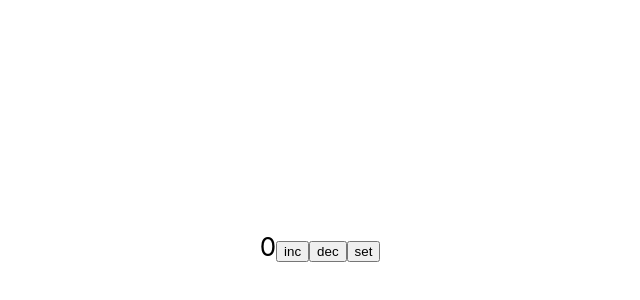
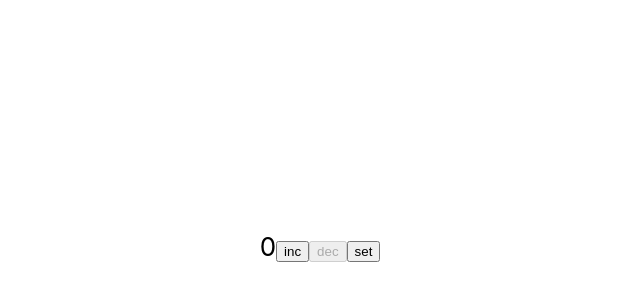
Before and after one commit to AlexMadM/counter, a React (Create React App) app: page / in a window 1280 px wide. Shown: the part 154-454 px from the top of the page, without its empty margins (320-960 px from the left). Built offline with nearby package versions, Linux system fonts and the light colour scheme; the HTML template or start-up script is replaced by a standard one.

Commit message:
counterRedux

```diff
--- a/src/common/components/Counter.tsx
+++ b/src/common/components/Counter.tsx
@@ -10,6 +10,7 @@ type Props={
 const Counter = (props:Props) => {
 
  const   value =useSelector<AppRootStateType,number>(state => state.counter.value)
+    const maxValue=useSelector<AppRootStateType,number>(state => state.counter.maxValue)
     const dispatch = useAppDispatch();
 
  const incrementHandler=()=>{
@@ -19,14 +20,18 @@ const Counter = (props:Props) => {
     const decrementHandler=()=>{
         dispatch(decrement())
     }
-
+    const isChanged = () => {
+        if (maxValue <= value || maxValue <= 0) {
+            return true;
+        }
+    }
 
 
     return (
         <div >
                     <span>{value}</span>
-            <Button onClick={incrementHandler} name='inc' />
-            <Button onClick={decrementHandler} name='dec' />
+            <Button onClick={incrementHandler} disabled={isChanged()} name='inc' />
+            <Button onClick={decrementHandler} disabled={value<=0} name='dec' />
             <Button onClick={props.setting} name='set'/>
 
         </div>
```
